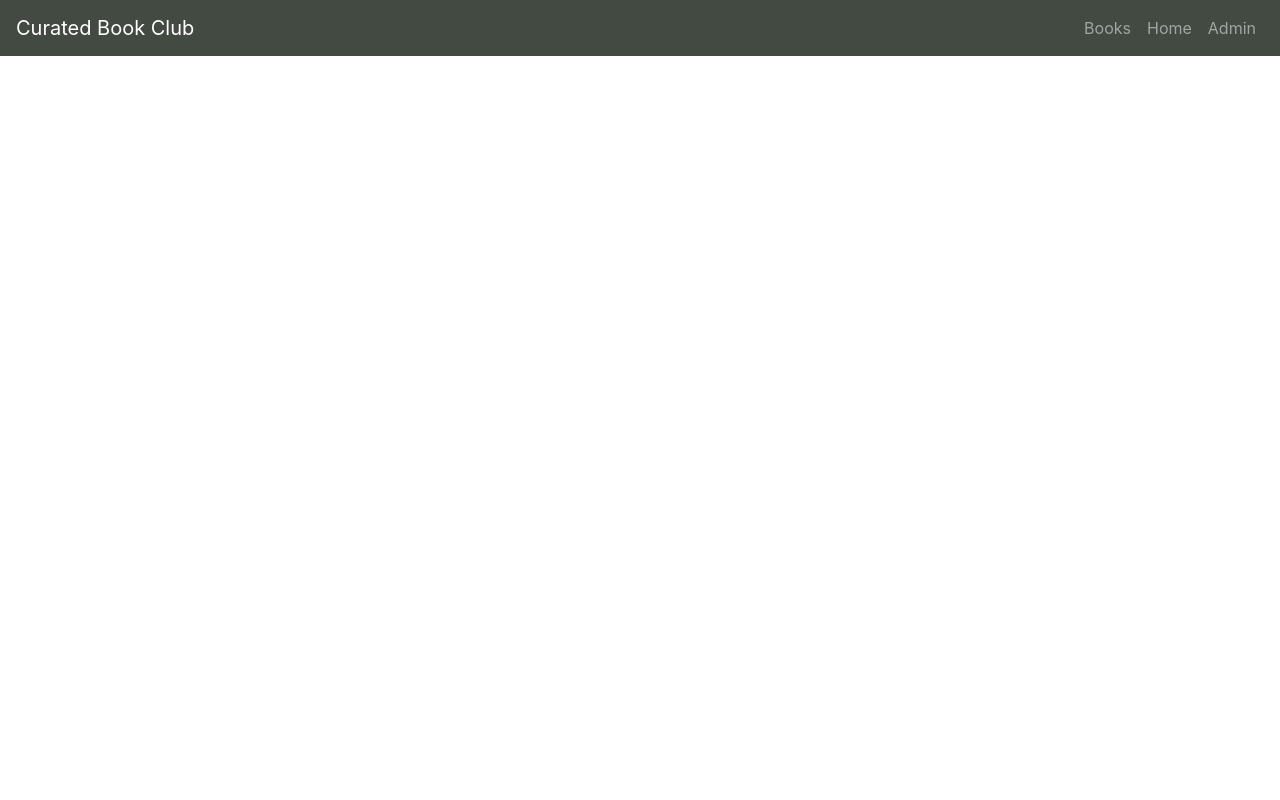
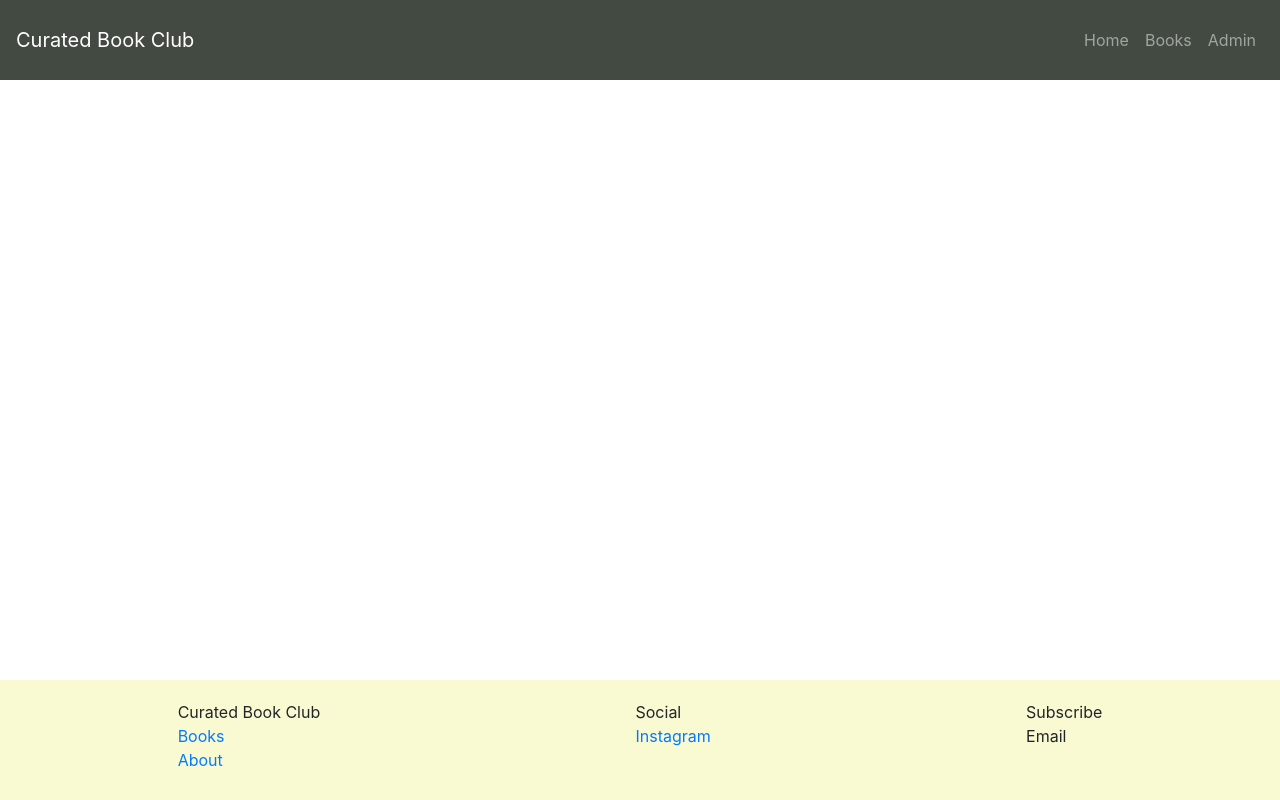
Before and after one commit to CuratedBookClub/Bookclub.client, a React app: page /#/ in a window 1280 px wide. Built offline with nearby package versions, Linux system fonts and the light colour scheme.

Commit message:
Made the footer tags for the pages

```diff
--- a/src/App.js
+++ b/src/App.js
@@ -10,6 +10,7 @@ import SignOut from './components/SignOut/SignOut'
 import ChangePassword from './components/ChangePassword/ChangePassword'
 import CreateBook from './components/CreateBook/Createbook'
 import BookIndex from './components/BookIndex/BookIndex'
+import Footer from './components/Footer/footer'
 
 class App extends Component {
   constructor (props) {
@@ -70,6 +71,7 @@ class App extends Component {
             <CreateBook msgAlert={this.msgAlert} user={user} />
           )} />
         </main>
+        <Footer />
       </Fragment>
     )
   }
--- a/src/components/BookIndex/BookIndex.js
+++ b/src/components/BookIndex/BookIndex.js
@@ -126,12 +126,12 @@ const BookIndex = ({ user }) => {
       </div>
       <div>
         <Modal show={editShow}>
-          <Modal.Header>Edit</Modal.Header>
+          <Modal.Header>Edit Book</Modal.Header>
           <form className="createBookContainer" onSubmit={handleSubmit}>
             <label>Title:</label>
             <input name="title" type="text" id="booktitle" className="bookinput" value={book.title} onChange={handleChange}></input>
             <label>Book Image:</label>
-            <img src={book.bookImage} />
+            <img className="book-image" src={book.bookImage} />
             <label>Link:</label>
             <input name="link" type="text" id="booklink" className="bookinput" value={book.link} onChange={handleChange}></input>
             <label>Rating:</label>
@@ -139,6 +139,7 @@ const BookIndex = ({ user }) => {
             <label>Review:</label>
             <textarea name="review" type="text" rows={10} className="bookinput" value={book.review} onChange={handleChange}></textarea>
             <button type="submit">Edit Book!</button>
+            <button onClick={() => setEditShow(false)}>Cancel</button>
           </form>
         </Modal>
       </div>
--- /dev/null
+++ b/src/components/Footer/Footer.styles.scss
@@ -0,0 +1,9 @@
+.footer {
+    background: lightgoldenrodyellow;
+    display: flex;
+    justify-content: space-around;
+    position: fixed;
+    height: 15vh;
+    width: 100%;
+    padding: 20px;
+}
--- /dev/null
+++ b/src/components/Footer/footer.js
@@ -0,0 +1,25 @@
+import React from 'react'
+import { Link } from 'react-router-dom'
+import './Footer.styles.scss'
+
+const Footer = () => {
+  return (
+    <div className="footer">
+      <div>
+        Curated Book Club
+        <br /><Link to="/book-index">Books</Link>
+        <br /><Link to="/about">About</Link>
+      </div>
+      <div>
+        Social
+        <br /><a href="https://www.instagram.com" target="blank">Instagram</a>
+      </div>
+      <div>
+        Subscribe
+        <br />Email
+      </div>
+    </div>
+  )
+}
+
+export default Footer
--- a/src/components/Header/Header.js
+++ b/src/components/Header/Header.js
@@ -19,8 +19,8 @@ const unauthenticatedOptions = (
 
 const alwaysOptions = (
   <Fragment>
+    <Nav.Link href="#/">Home</Nav.Link>
     <Nav.Link href="#/book-index">Books</Nav.Link>
-    <Nav.Link href="#/">Home</Nav.Link>
   </Fragment>
 )
 
--- a/src/components/Header/Header.styles.scss
+++ b/src/components/Header/Header.styles.scss
@@ -1,4 +1,5 @@
 .navbar {
   background: #434A42;
   color: white;
+  height: 10vh;
 }
--- a/src/index.scss
+++ b/src/index.scss
@@ -1 +1,6 @@
 @import '~bootstrap/scss/bootstrap';
+
+main {
+    height: 75vh;
+    overflow: scroll;
+}
```
